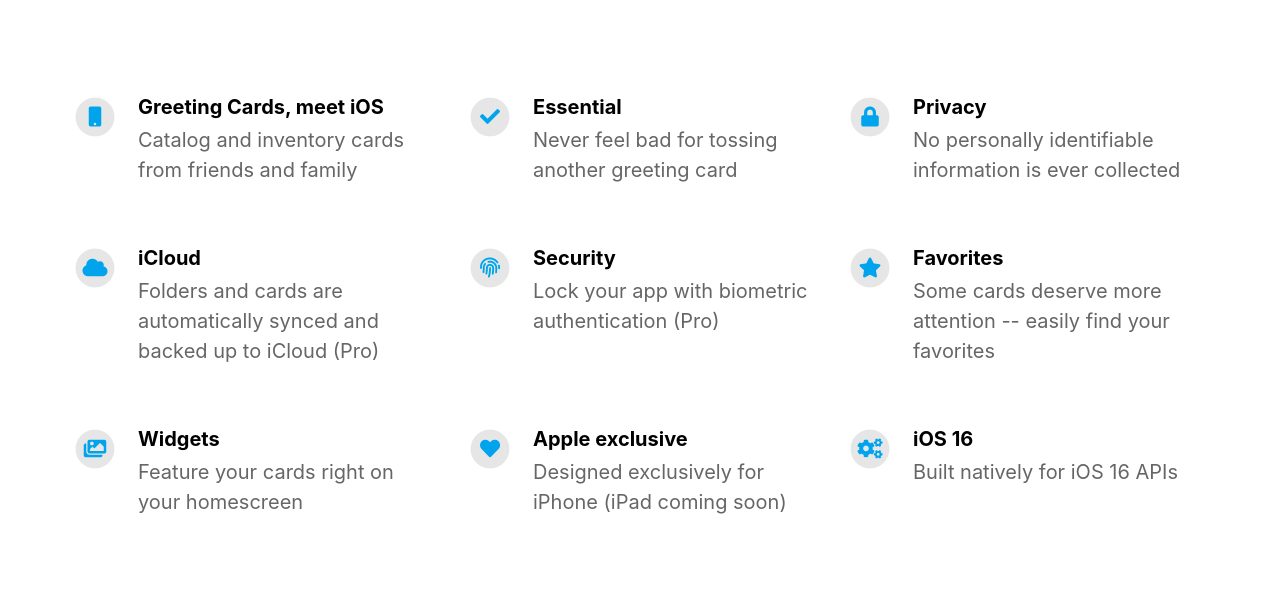
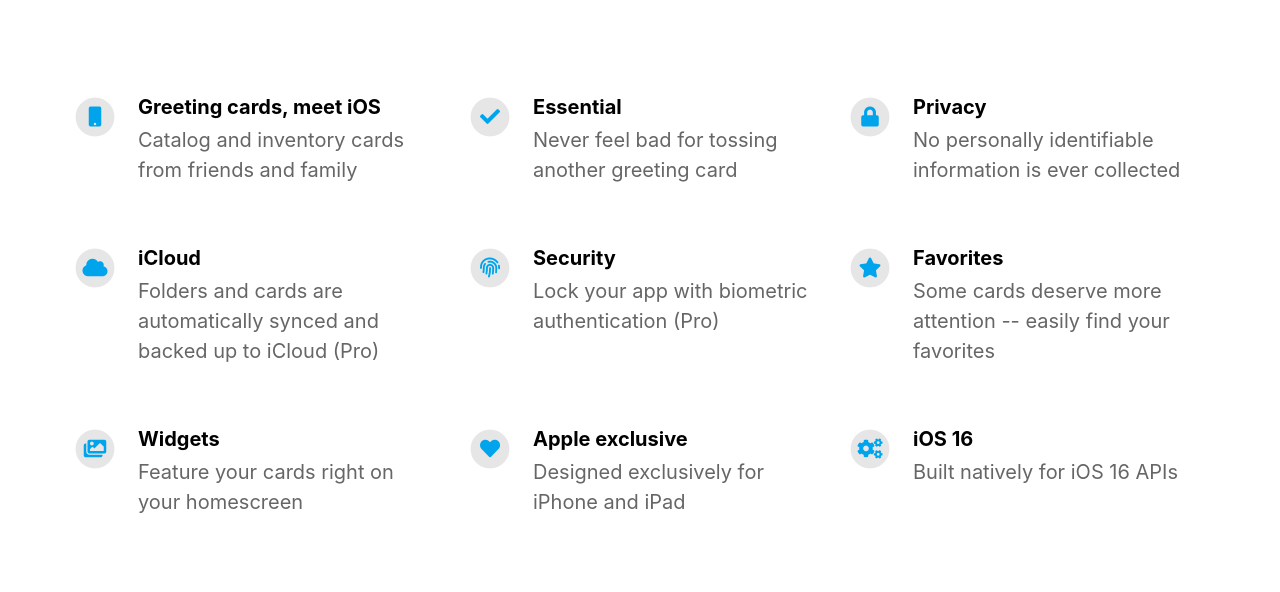
Before and after one commit to thatvirtualboy/hellothere, a Jekyll site: the page built from index.html, in a window 1280 px wide. Shown: the part 987-1579 px from the top of the page. Built offline with Jekyll 4.4.1, drawn with Linux system fonts in a browser that asks for light colours; nearby versions of some CDN libraries.

Commit message:
Update _config.yml

```diff
--- a/_config.yml
+++ b/_config.yml
@@ -35,7 +35,7 @@ youtube_username                          :
 # Feature List                            Edit, add or remove features to be presented.
 features                                  :
 
-  - title                                 : Greeting Cards, meet iOS
+  - title                                 : Greeting cards, meet iOS
     description                           : Catalog and inventory cards from friends and family
     fontawesome_icon_name                 : mobile
 
@@ -64,7 +64,7 @@ features                                  :
     fontawesome_icon_name                 : images
 
   - title                                 : Apple exclusive
-    description                           : Designed exclusively for iPhone (iPad coming soon)
+    description                           : Designed exclusively for iPhone and iPad
     fontawesome_icon_name                 : heart
 
   - title                                 : iOS 16
```
